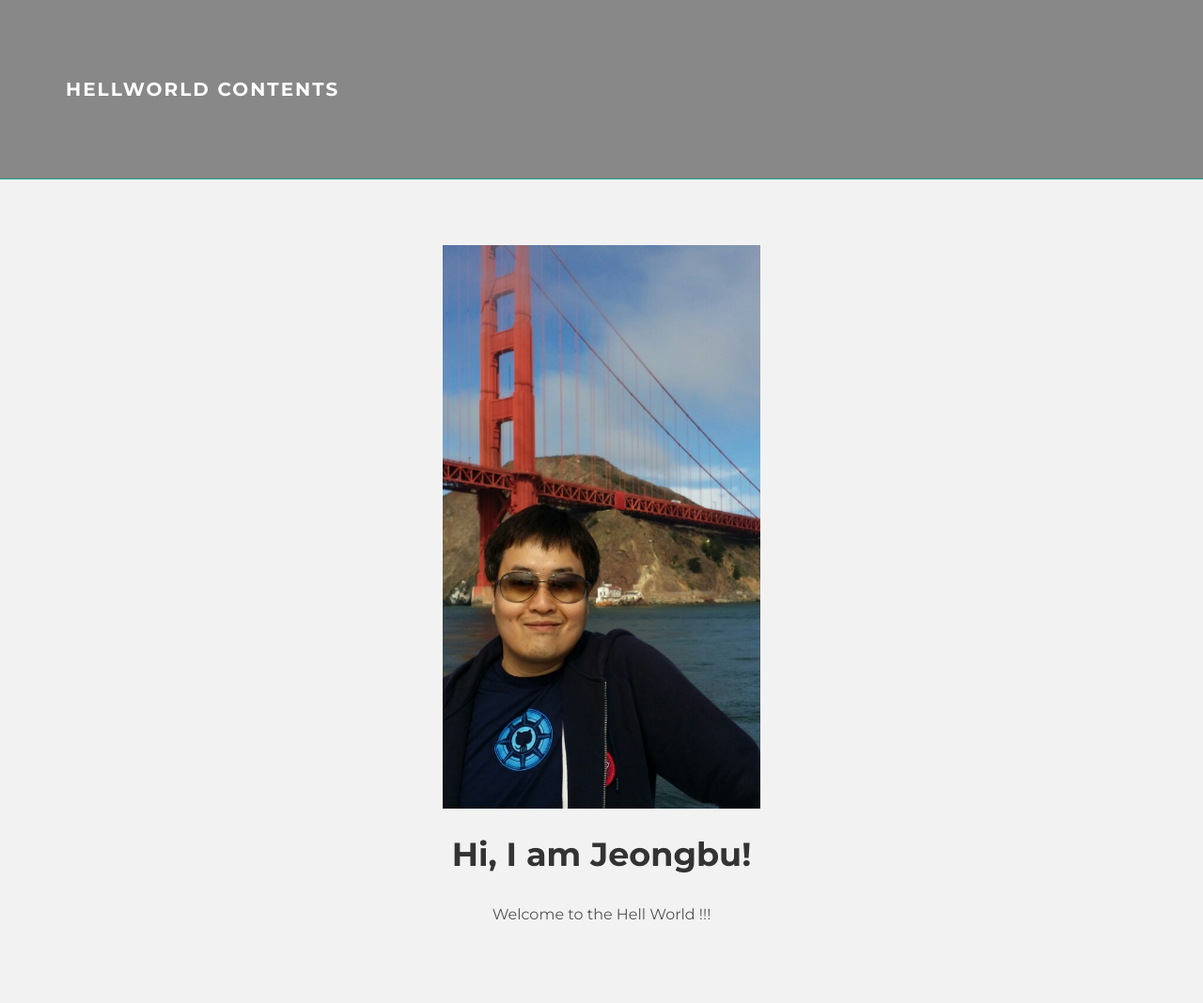
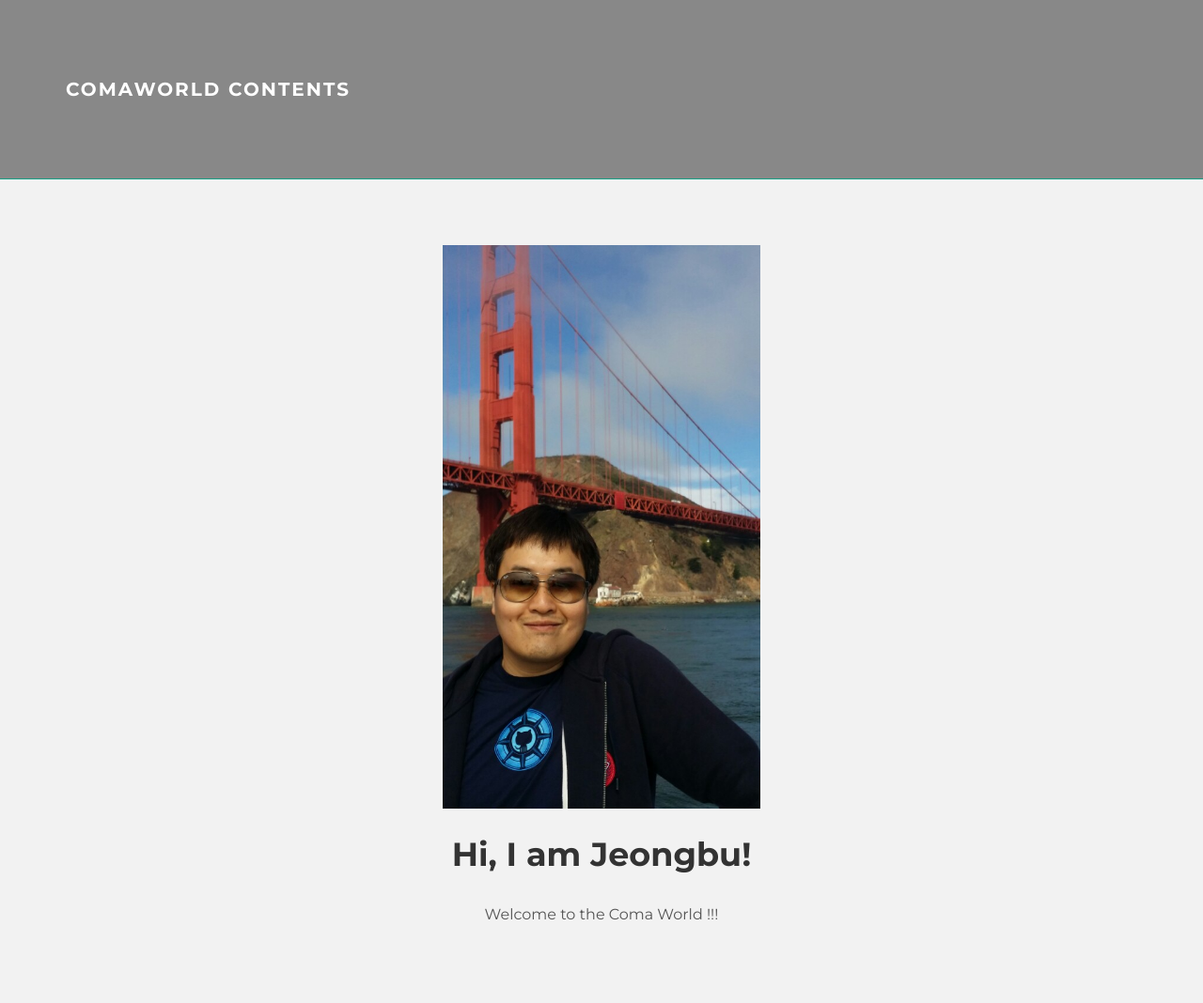
Before and after one commit to hellworld-io/hellworld-io.github.io, a Jekyll site: the page built from index.html, in a window 1280 px wide. Shown: the top 1068 px of the page at 94% size. Built offline with Jekyll 4.4.1, drawn with Linux system fonts in a browser that asks for light colours; nearby versions of some CDN libraries; Markdown is read by kramdown in place of the engine named in the settings; the list of posts is cut into pages by our own code.

Commit message:
타이틀 및 README 수정

```diff
--- a/_config.yml
+++ b/_config.yml
@@ -1,8 +1,8 @@
 # Site settings
-title: HellWorld Contents
+title: ComaWorld Contents
 email: coma333ryu@gmail.com
 
-description: "Welcome to the Hell World !!!"
+description: "Welcome to the Coma World !!!"
 baseurl: ""
 
 # url: "http://yourdomain.com"
```
Also changed, not shown: README.md.
